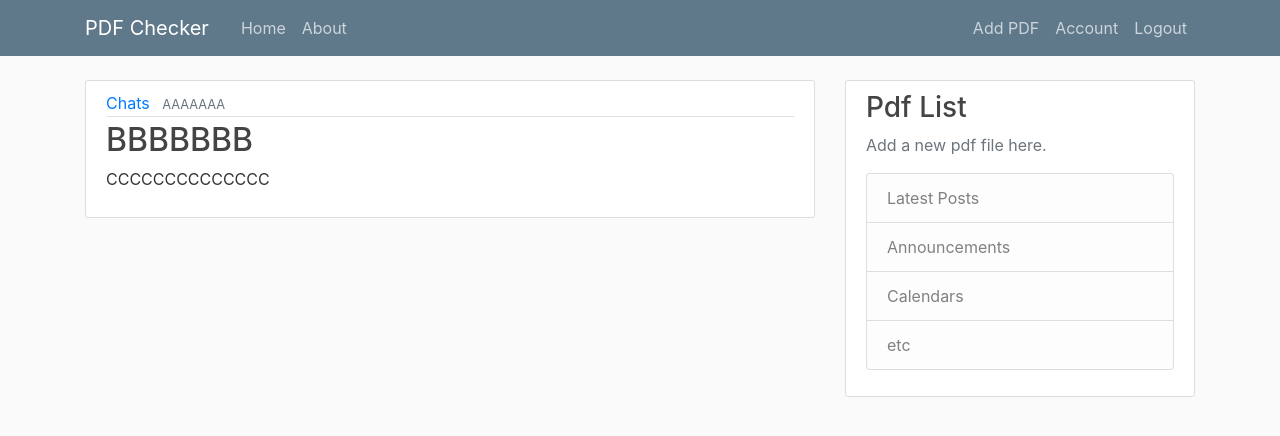
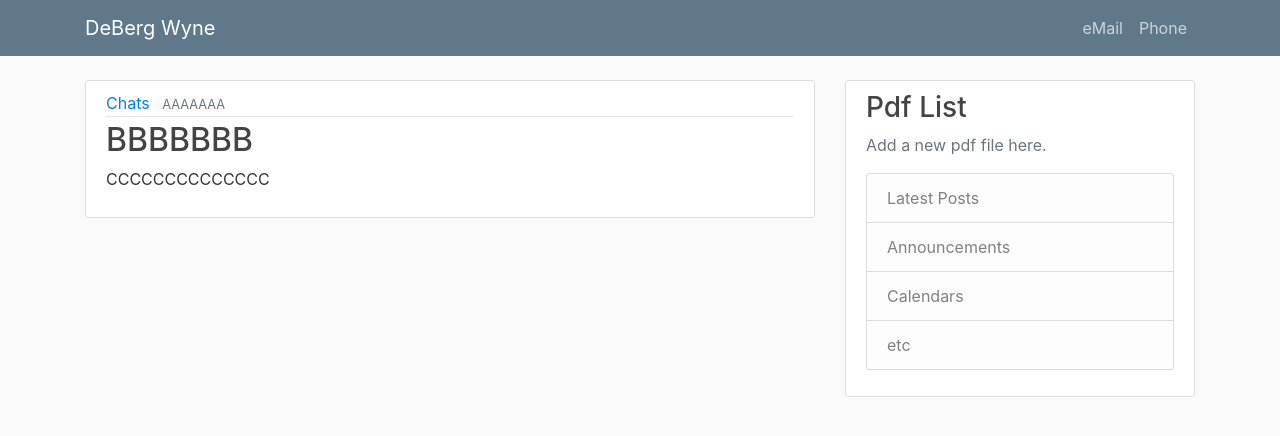
Before and after one commit to DeBergWyne/debergwyne.github.io, a plain HTML site: page index.html in a window 1280 px wide. Drawn offline with nearby package versions, Linux system fonts and the light colour scheme.

Commit message:
index modified

```diff
--- a/index.html
+++ b/index.html
@@ -17,21 +17,19 @@
     <header class="site-header">
       <nav class="navbar navbar-expand-md navbar-dark bg-steel fixed-top">
         <div class="container">
-          <a class="navbar-brand mr-4" href="/">PDF Checker</a>
+          <a class="navbar-brand mr-4" href="/">DeBerg Wyne</a>
           <button class="navbar-toggler" type="button" data-toggle="collapse" data-target="#navbarToggle" aria-controls="navbarToggle" aria-expanded="false" aria-label="Toggle navigation">
             <span class="navbar-toggler-icon"></span>
           </button>
           <div class="collapse navbar-collapse" id="navbarToggle">
             <div class="navbar-nav mr-auto">
-              <a class="nav-item nav-link" href="GD.html">Home</a>
-              <a class="nav-item nav-link" href="GD.html">About</a>
+
             </div>
 
             <div class="navbar-nav">
 
-              <a class="nav-item nav-link" href="GD.html">Add PDF</a>
-              <a class="nav-item nav-link" href="GD.html">Account</a>
-              <a class="nav-item nav-link" href="GD.html">Logout</a>
+              <a class="nav-item nav-link" href="index.html">eMail</a>
+              <a class="nav-item nav-link" href="index.html">Phone</a>
 
             </div>
           </div>
```
